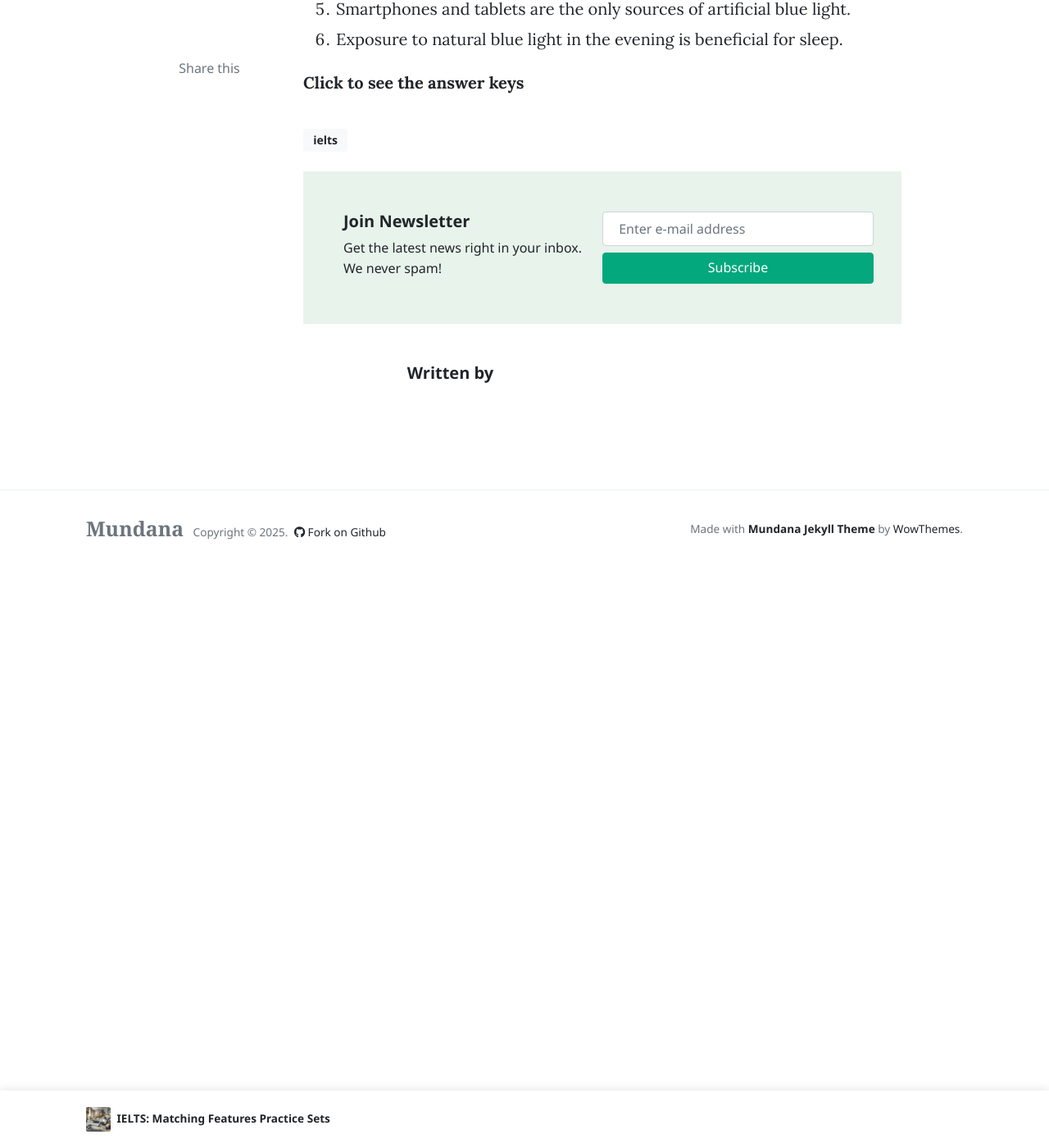
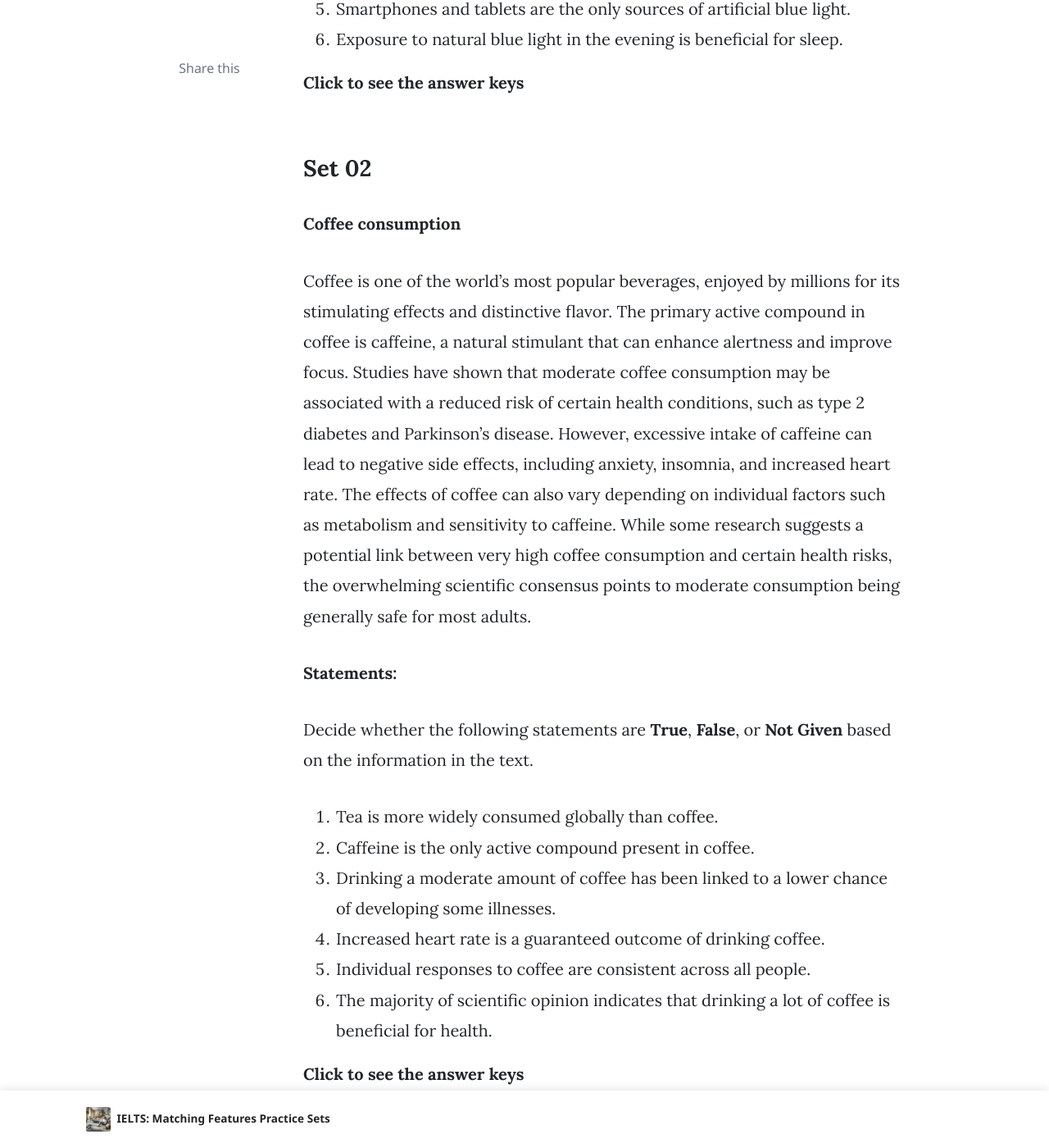
Before and after one commit to mahmudstat/smstudy, a Jekyll site: the page built from _posts/2025-04-05-ielts-true-false-not-given.md, in a window 1280 px wide and 1400 px high, scrolled down 1598 px. Shown: the whole window at 82% size. Built offline with Jekyll 4.4.1, drawn with Linux system fonts in a browser that asks for light colours; nearby versions of some CDN libraries; comment, search, counter and statistics services are not loaded; some of the changed text lies outside the part shown.

Commit message:
add tfng set2

```diff
--- a/_posts/2025-04-05-ielts-true-false-not-given.md
+++ b/_posts/2025-04-05-ielts-true-false-not-given.md
@@ -35,3 +35,26 @@ function klikaj(i) {
     document.getElementById(i).style.visibility='visible';
 }
 </script>
+
+
+### Set 02
+
+**Coffee consumption**
+
+Coffee is one of the world's most popular beverages, enjoyed by millions for its stimulating effects and distinctive flavor. The primary active compound in coffee is caffeine, a natural stimulant that can enhance alertness and improve focus. Studies have shown that moderate coffee consumption may be associated with a reduced risk of certain health conditions, such as type 2 diabetes and Parkinson's disease. However, excessive intake of caffeine can lead to negative side effects, including anxiety, insomnia, and increased heart rate. The effects of coffee can also vary depending on individual factors such as metabolism and sensitivity to caffeine. While some research suggests a potential link between very high coffee consumption and certain health risks, the overwhelming scientific consensus points to moderate consumption being generally safe for most adults.
+
+**Statements:**
+
+Decide whether the following statements are **True**, **False**, or **Not Given** based on the information in the text.
+
+1.  Tea is more widely consumed globally than coffee.
+2.  Caffeine is the only active compound present in coffee.
+3.  Drinking a moderate amount of coffee has been linked to a lower chance of developing some illnesses.
+4.  Increased heart rate is a guaranteed outcome of drinking coffee.
+5.  Individual responses to coffee are consistent across all people.
+6.  The majority of scientific opinion indicates that drinking a lot of coffee is beneficial for health.
+
+<div onclick="klikaj('tfng2')"><span><b>Click to see the answer keys</b></span></div>
+<div id="tfng2" style="visibility: hidden">
+<b>1NG 2F 3T 4F 5F 6F</b>
+</div>
```
